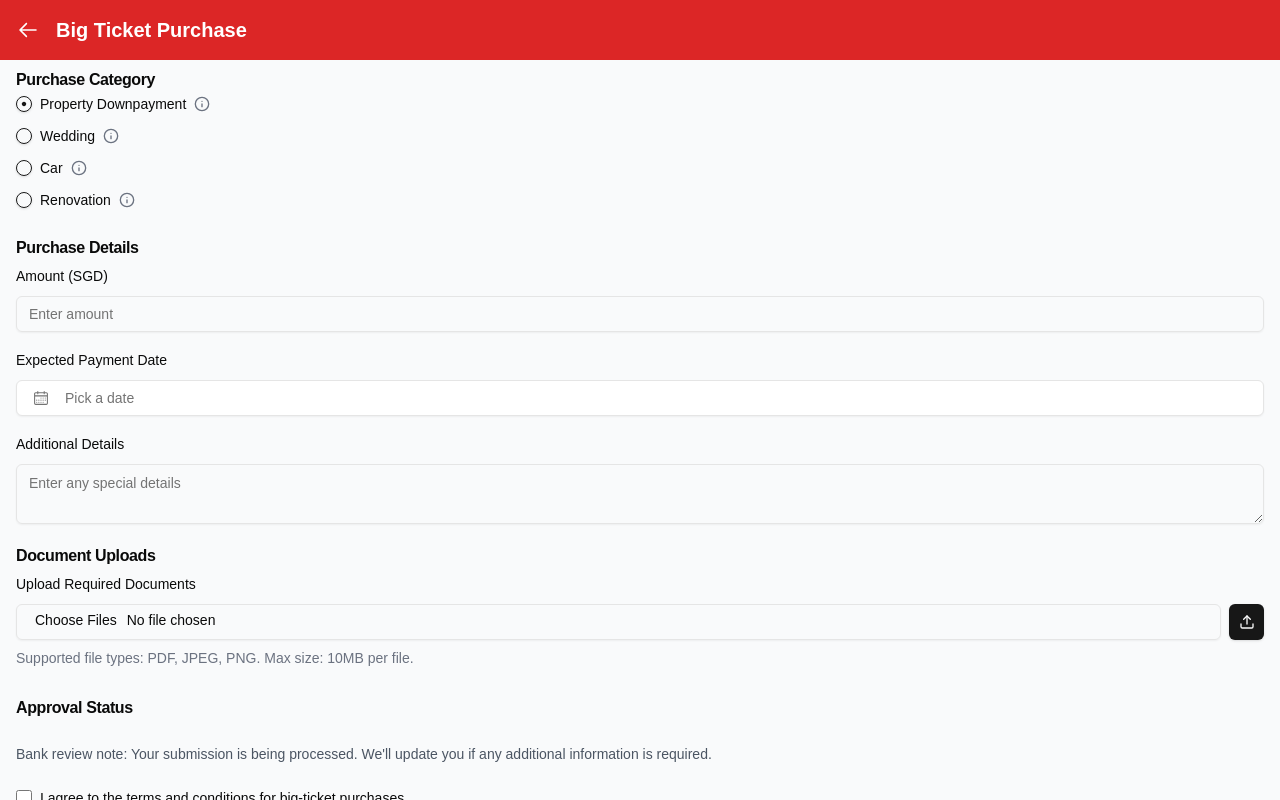
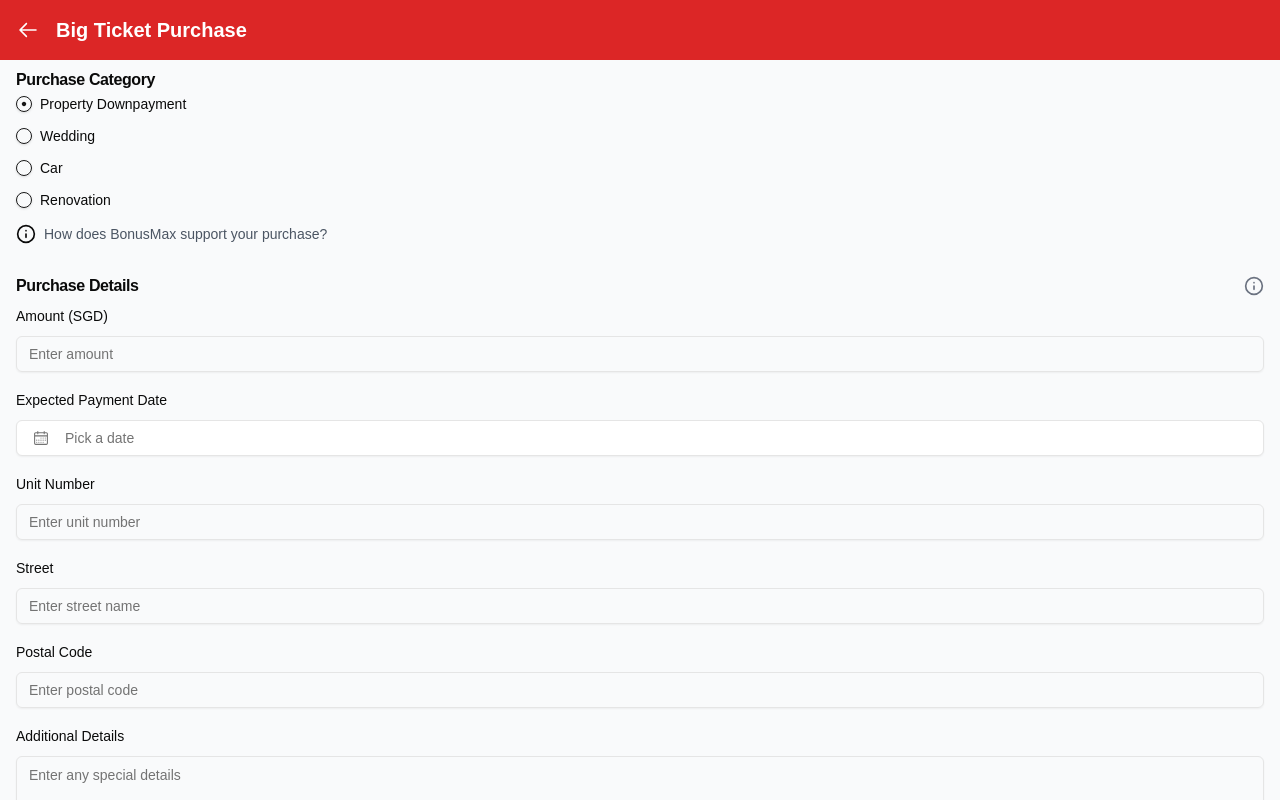
Before and after one commit to JoelSngZhenWei/BonusPlusEnhanced, a Next.js app in the folder bonusplusenhanced/: page /btpurchase in a window 1280 px wide. Both pictures are taken after a click on the radio button 24 px from the left and 104 px from the top of the page. Shown: the top 800 px of the page. Built offline with nearby package versions, Linux system fonts and the light colour scheme.

Commit message:
please work

```diff
--- a/bonusplusenhanced/app/btpurchase/page.tsx
+++ b/bonusplusenhanced/app/btpurchase/page.tsx
@@ -2,40 +2,55 @@
 
 import { useState } from "react"
 import Link from "next/link"
-import { ArrowLeftIcon } from "@radix-ui/react-icons"
-import {  Info } from "lucide-react"
+import { ArrowLeftIcon, CalendarIcon } from "@radix-ui/react-icons"
+import { Upload, Info } from "lucide-react"
 import { Button } from "@/components/ui/button"
 import { Card, CardContent, CardHeader, CardTitle } from "@/components/ui/card"
+import { Input } from "@/components/ui/input"
 import { Label } from "@/components/ui/label"
 import { RadioGroup, RadioGroupItem } from "@/components/ui/radio-group"
-import { PaymentDetailsProperty } from "@/components/payment_property"
-import { PaymentDetailsWedding } from "@/components/payment_wedding"
-import { PaymentDetailsCar } from "@/components/payment_car"
-import { PaymentDetailsReno } from "@/components/payment_reno"
+import { Textarea } from "@/components/ui/textarea"
+import { Calendar } from "@/components/ui/calendar"
 import {
   Popover,
   PopoverContent,
   PopoverTrigger,
 } from "@/components/ui/popover"
-// import {
-//   Select,
-//   SelectContent,
-//   SelectItem,
-//   SelectTrigger,
-//   SelectValue,
-// } from "@/components/ui/select"
+import { Dialog, DialogContent, DialogDescription, DialogHeader, DialogTitle, DialogTrigger } from "@/components/ui/dialog"
 import { cn } from "@/lib/utils"
+import { format } from "date-fns"
 
 export default function BlockPage() {
-
-    const [purchaseCategory, setPurchaseCategory] = useState("Property Downpayment");
+  const [purchaseCategory, setPurchaseCategory] = useState("")
+  const [amount, setAmount] = useState("")
+  const [date, setDate] = useState<Date>()
+  const [additionalDetails, setAdditionalDetails] = useState("")
+  const [unitNumber, setUnitNumber] = useState("")
+  const [street, setStreet] = useState("")
+  const [postalCode, setPostalCode] = useState("")
+  const [vendor, setVendor] = useState("")
+  const [model, setModel] = useState("")
   const [agreed, setAgreed] = useState(false)
-  console.log(purchaseCategory)
 
   const handleSubmit = (e: React.FormEvent) => {
     e.preventDefault()
     // Handle form submission logic here
     console.log("Form submitted")
+  }
+
+  const getPurchaseDetailsInfo = () => {
+    switch (purchaseCategory) {
+      case "Property Downpayment":
+        return "Please provide the property details \n and expected downpayment amount."
+      case "Wedding":
+        return "Include details about the vendor and expected wedding date."
+      case "Car":
+        return "Specify the car model, vendor, and purchase amount."
+      case "Renovation":
+        return "Describe the renovation project, vendor, and estimated costs."
+      default:
+        return "Select a purchase category for more information."
+    }
   }
 
   return (
@@ -57,60 +72,200 @@ export default function BlockPage() {
               <CardTitle>Purchase Category</CardTitle>
             </CardHeader>
             <CardContent>
-              <RadioGroup onValueChange={setPurchaseCategory} defaultValue="Property Downpayment" className="flex flex-col space-y-2">
+              <RadioGroup onValueChange={setPurchaseCategory} className="flex flex-col space-y-2">
                 {["Property Downpayment", "Wedding", "Car", "Renovation"].map((category) => (
                   <div key={category} className="flex items-center space-x-2">
                     <RadioGroupItem value={category} id={category} />
                     <Label htmlFor={category}>{category}</Label>
-                    <Popover>
-                      <PopoverTrigger>
-                        <Info className="h-4 w-4 text-gray-500" />
-                      </PopoverTrigger>
-                      <PopoverContent>
-                        {`Required documents for ${category.toLowerCase()}`}
-                      </PopoverContent>
-                    </Popover>
                   </div>
                 ))}
               </RadioGroup>
+              <Dialog>
+                <DialogTrigger asChild>
+                  <div className="flex items-center gap-2 mt-4 cursor-pointer">
+                    <Info className="w-5 h-5" />
+                    <span className="text-sm text-gray-600">How does BonusMax support your purchase?</span>
+                  </div>
+                </DialogTrigger>
+                <DialogContent className="sm:max-w-[425px]">
+                  <DialogHeader>
+                    <DialogTitle>How BonusMax Works</DialogTitle>
+                    <DialogDescription>
+                      BonusMax supports you in reaching life&apos;s big goals.
+                    </DialogDescription>
+                  </DialogHeader>
+                  <div className="py-4">
+                    <ul className="list-disc pl-4 space-y-2">
+                      <li>Withdrawals are allowed for select expenses</li>
+                      <li>Property and vehicle downpayments</li>
+                      <li>Wedding and renovation expenses with approved vendors</li>
+                      <li>Earn cashback on these expenses</li>
+                    </ul>
+                  </div>
+                  {/* Centered Rate Line */}
+                  <div className="text-center -mt-1">
+                    Your current rate is: <span className="font-black ocbc-red">2.8%</span>
+                  </div>
+                </DialogContent>
+              </Dialog>
             </CardContent>
           </Card>
 
           {/* Purchase Details Form */}
           <Card>
+            <CardHeader>
+              <CardTitle className="flex items-center justify-between">
+                Purchase Details
+                <Dialog>
+                  <DialogTrigger asChild>
+                    <Info className="h-5 w-5 text-gray-500 cursor-pointer" />
+                  </DialogTrigger>
+                  <DialogContent>
+                    <DialogHeader>
+                      <DialogTitle>Purchase Details Information</DialogTitle>
+                      <DialogDescription>
+                      Validating your expense
+                    </DialogDescription>
+                    </DialogHeader>
+                    <p>{getPurchaseDetailsInfo()}</p>
+                  </DialogContent>
+                </Dialog>
+              </CardTitle>
+            </CardHeader>
             <CardContent className="space-y-4">
-              {purchaseCategory && (
+              <div className="space-y-2">
+                <Label htmlFor="amount">Amount (SGD)</Label>
+                <Input
+                  id="amount"
+                  type="number"
+                  value={amount}
+                  onChange={(e) => setAmount(e.target.value)}
+                  placeholder="Enter amount"
+                />
+              </div>
+              <div className="space-y-2">
+                <Label>Expected Payment Date</Label>
+                <Popover>
+                  <PopoverTrigger asChild>
+                    <Button
+                      variant={"outline"}
+                      className={cn(
+                        "w-full justify-start text-left font-normal",
+                        !date && "text-muted-foreground"
+                      )}
+                    >
+                      <CalendarIcon className="mr-2 h-4 w-4" />
+                      {date ? format(date, "PPP") : <span>Pick a date</span>}
+                    </Button>
+                  </PopoverTrigger>
+                  <PopoverContent className="w-auto p-0">
+                    <Calendar
+                      mode="single"
+                      selected={date}
+                      onSelect={setDate}
+                      initialFocus
+                    />
+                  </PopoverContent>
+                </Popover>
+              </div>
+              {purchaseCategory === "Property Downpayment" && (
                 <>
-                  {purchaseCategory === "Property Downpayment" && <PaymentDetailsProperty />}
-                  {purchaseCategory === "Wedding" && <PaymentDetailsWedding />}
-                  {purchaseCategory === "Car" && <PaymentDetailsCar />}
-                  {purchaseCategory === "Renovation" && <PaymentDetailsReno />}
+                  <div className="space-y-2">
+                    <Label htmlFor="unitNumber">Unit Number</Label>
+                    <Input
+                      id="unitNumber"
+                      value={unitNumber}
+                      onChange={(e) => setUnitNumber(e.target.value)}
+                      placeholder="Enter unit number"
+                    />
+                  </div>
+                  <div className="space-y-2">
+                    <Label htmlFor="street">Street</Label>
+                    <Input
+                      id="street"
+                      value={street}
+                      onChange={(e) => setStreet(e.target.value)}
+                      placeholder="Enter street name"
+                    />
+                  </div>
+                  <div className="space-y-2">
+                    <Label htmlFor="postalCode">Postal Code</Label>
+                    <Input
+                      id="postalCode"
+                      value={postalCode}
+                      onChange={(e) => setPostalCode(e.target.value)}
+                      placeholder="Enter postal code"
+                    />
+                  </div>
                 </>
               )}
+              {(purchaseCategory === "Wedding" || purchaseCategory === "Renovation") && (
+                <div className="space-y-2">
+                  <Label htmlFor="vendor">Vendor</Label>
+                  <Input
+                    id="vendor"
+                    value={vendor}
+                    onChange={(e) => setVendor(e.target.value)}
+                    placeholder="Enter vendor name"
+                  />
+                </div>
+              )}
+              {purchaseCategory === "Car" && (
+                <>
+                  <div className="space-y-2">
+                    <Label htmlFor="vendor">Vendor</Label>
+                    <Input
+                      id="vendor"
+                      value={vendor}
+                      onChange={(e) => setVendor(e.target.value)}
+                      placeholder="Enter vendor name"
+                    />
+                  </div>
+                  <div className="space-y-2">
+                    <Label htmlFor="model">Model</Label>
+                    <Input
+                      id="model"
+                      value={model}
+                      onChange={(e) => setModel(e.target.value)}
+                      placeholder="Enter car model"
+                    />
+                  </div>
+                </>
+              )}
+              <div className="space-y-2">
+                <Label htmlFor="details">Additional Details</Label>
+                <Textarea
+                  id="details"
+                  value={additionalDetails}
+                  onChange={(e) => setAdditionalDetails(e.target.value)}
+                  placeholder="Enter any special details"
+                />
+              </div>
             </CardContent>
           </Card>
 
-
-          {/* Validation and Approval Status */}
+          {/* Document Uploads Section */}
           <Card>
             <CardHeader>
-              <CardTitle>Approval Status</CardTitle>
+              <CardTitle>Document Uploads</CardTitle>
             </CardHeader>
-            <CardContent>
-              <div className="flex items-center space-x-2">
-                <div
-                  className={cn(
-                    "h-3 w-3 rounded-full",
-                    status === "Pending" && "bg-yellow-500",
-                    status === "Approved" && "bg-green-500",
-                    status === "Rejected" && "bg-red-500"
-                  )}
-                />
-                <span className="font-medium">{status}</span>
+            <CardContent className="space-y-4">
+              <div className="space-y-2">
+                <Label>Upload Required Documents</Label>
+                <div className="flex items-center space-x-2">
+                  <Input
+                    type="file"
+                    multiple
+                    accept=".pdf,.jpg,.jpeg,.png"
+                  />
+                  <Button type="button" size="icon">
+                    <Upload className="h-4 w-4" />
+                  </Button>
+                </div>
+                <p className="text-sm text-gray-500">
+                  Supported file types: PDF, JPEG, PNG. Max size: 10MB per file.
+                </p>
               </div>
-              <p className="mt-2 text-sm text-gray-600">
-                Bank review note: Your submission is being processed. We&apos;ll update you if any additional information is required.
-              </p>
             </CardContent>
           </Card>
 
@@ -138,7 +293,7 @@ export default function BlockPage() {
 
         {/* Customer Support Link */}
         <div className="text-center">
-          <Link href="/btpurchase" className="text-red-600 hover:underline">
+          <Link href="/support" className="text-red-600 hover:underline">
             Need help? Contact customer support
           </Link>
         </div>
```
